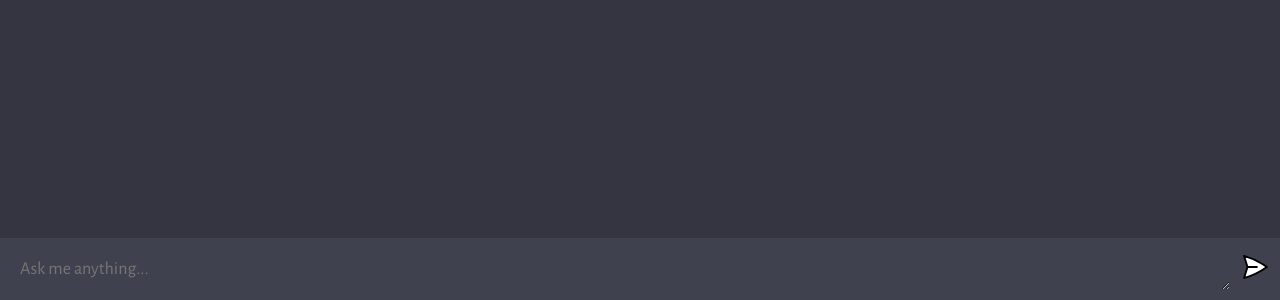
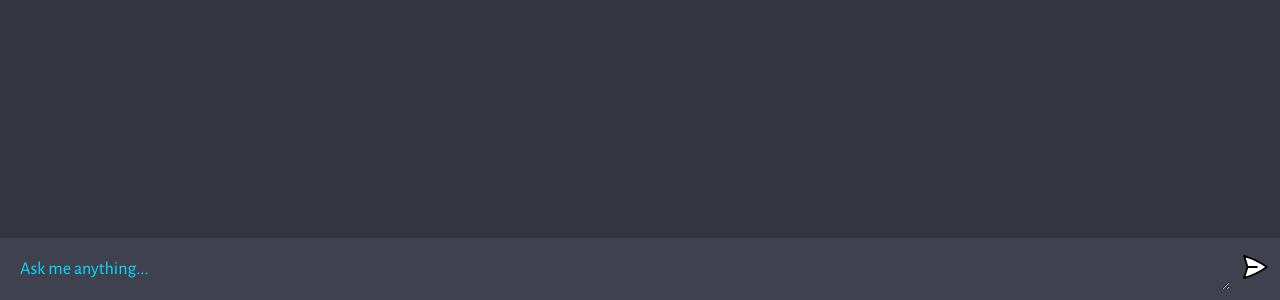
Before and after one commit to darkghost33/Talkbot-The-AI-Chatbot, a website built with Vite: page client/index.html in a window 1280 px wide. Shown: the part 500-800 px from the top of the page. Built offline with nearby package versions, Linux system fonts and the light colour scheme.

Commit message:
changed placeholders color

```diff
--- a/client/style.css
+++ b/client/style.css
@@ -111,7 +111,9 @@ body {
 .message::-webkit-scrollbar {
   display: none;
 }
-
+::-webkit-input-placeholder { /* Chrome */
+  color: rgba(0, 225, 255, 0.984);
+}
 form {
   width: 100%;
   max-width: 1280px;
```
